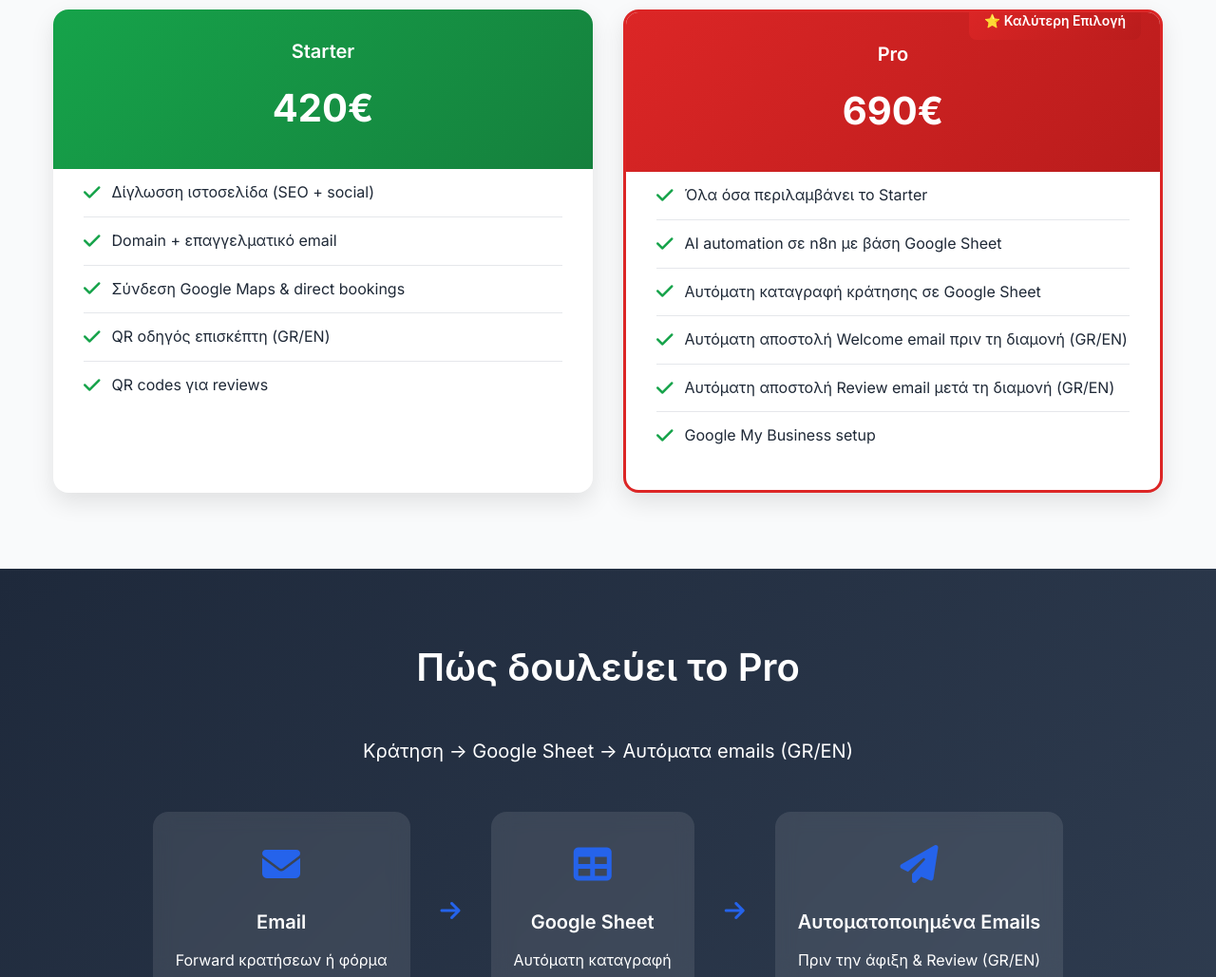
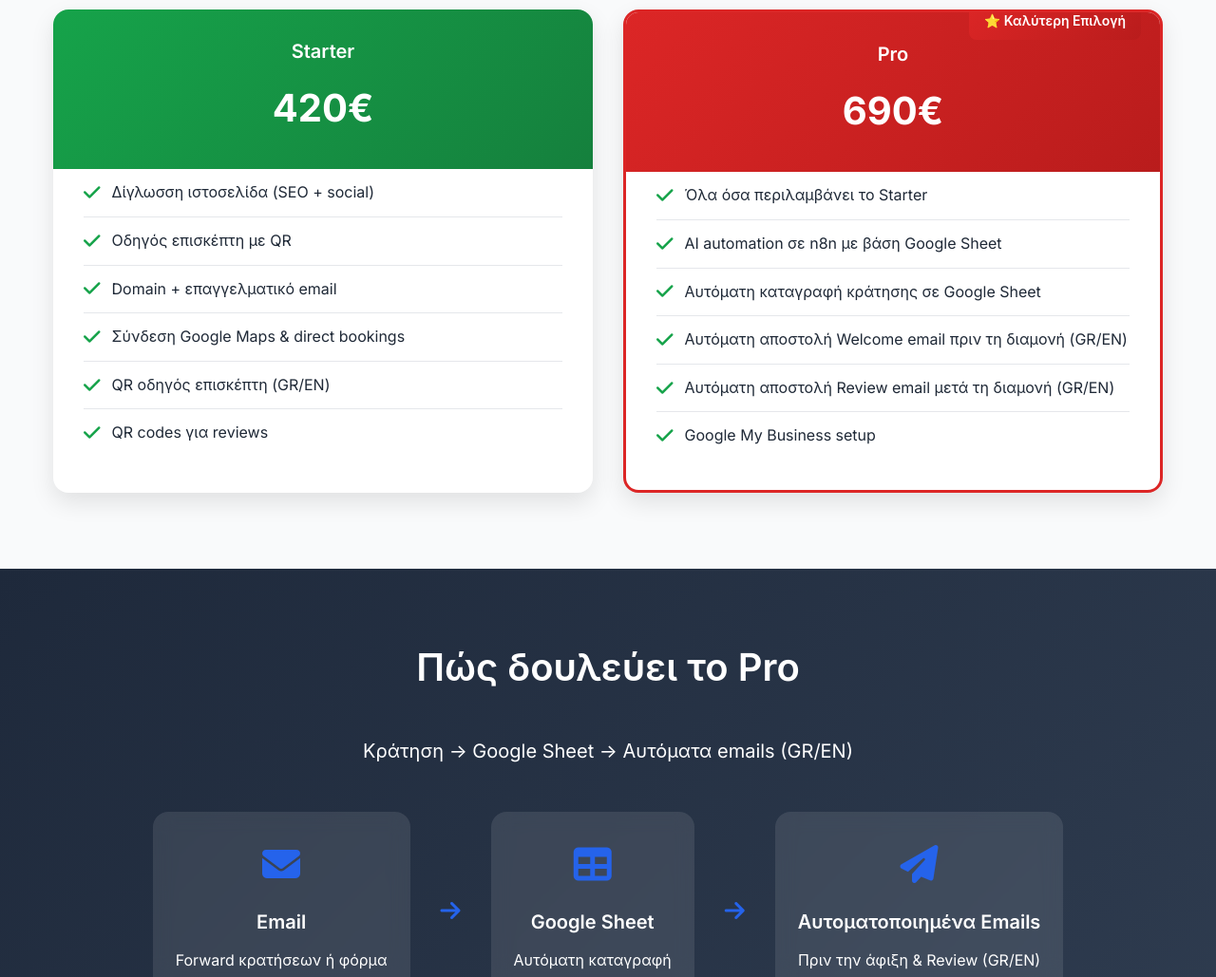
Before and after one commit to tsakonakisj/property-boost, a website built with Vite: page index.html in a window 1280 px wide. Shown: the part 2300-3329 px from the top of the page at 95% size. Built offline with nearby package versions, Linux system fonts and the light colour scheme.

Commit message:
Updated index.html

```diff
--- a/index.html
+++ b/index.html
@@ -183,6 +183,10 @@
                         <div class="feature">
                             <i class="fas fa-check"></i>
                             <span>Δίγλωσση ιστοσελίδα (SEO + social)</span>
+                        </div>
+                       <div class="feature">
+                            <i class="fas fa-check"></i>
+                            <span>Οδηγός επισκέπτη με QR</span>
                         </div>
                         <div class="feature">
                             <i class="fas fa-check"></i>
```
